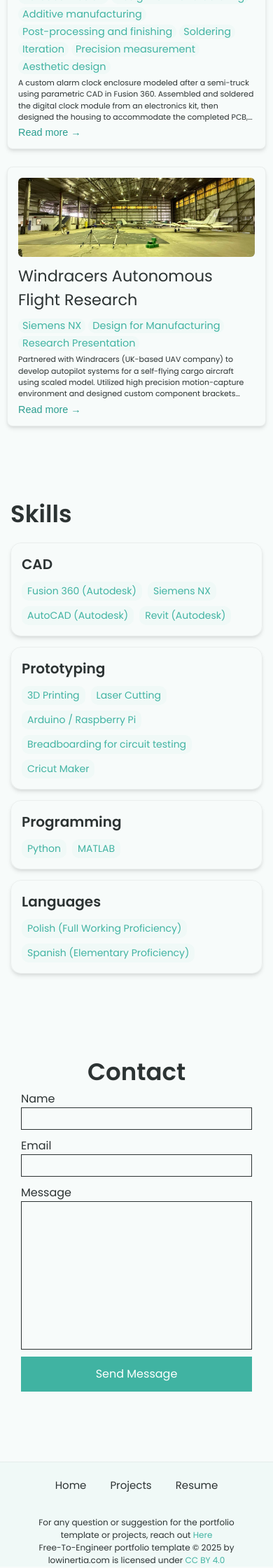
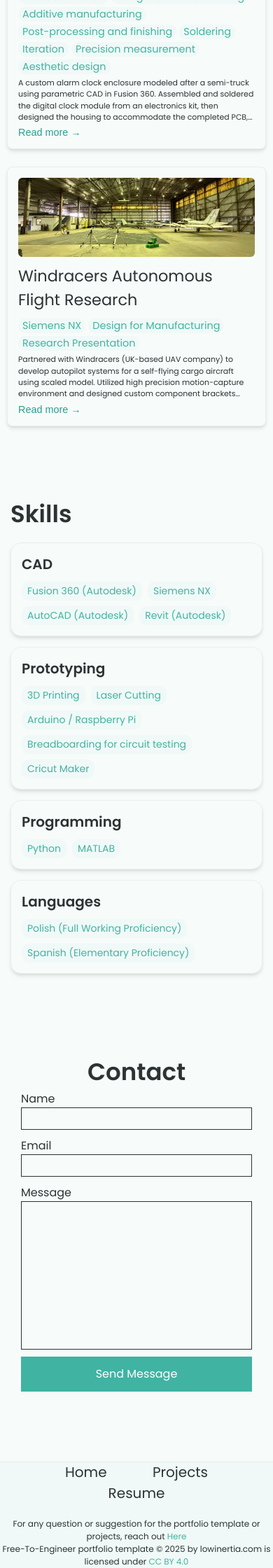
Before and after one commit to nataliazagata/nataliazagata.github.io, a Jekyll site: the page built from index.html, in a window 390 px wide. Shown: the part 2759-4999 px from the top of the page at 70% size. Built offline with Jekyll 4.4.1, drawn with Linux system fonts in a browser that asks for light colours.

Commit message:
Update styles.css

```diff
--- a/css/styles.css
+++ b/css/styles.css
@@ -858,16 +858,6 @@ footer p {
 
 
 
-    footer {
-        padding: 0 35px
-    }
-    footer .links a {
-        font-size: 15px;
-        margin: 0 15px;
-    }
-    footer .links {
-        margin-bottom: 10px;
-    }
 
 
 
```
